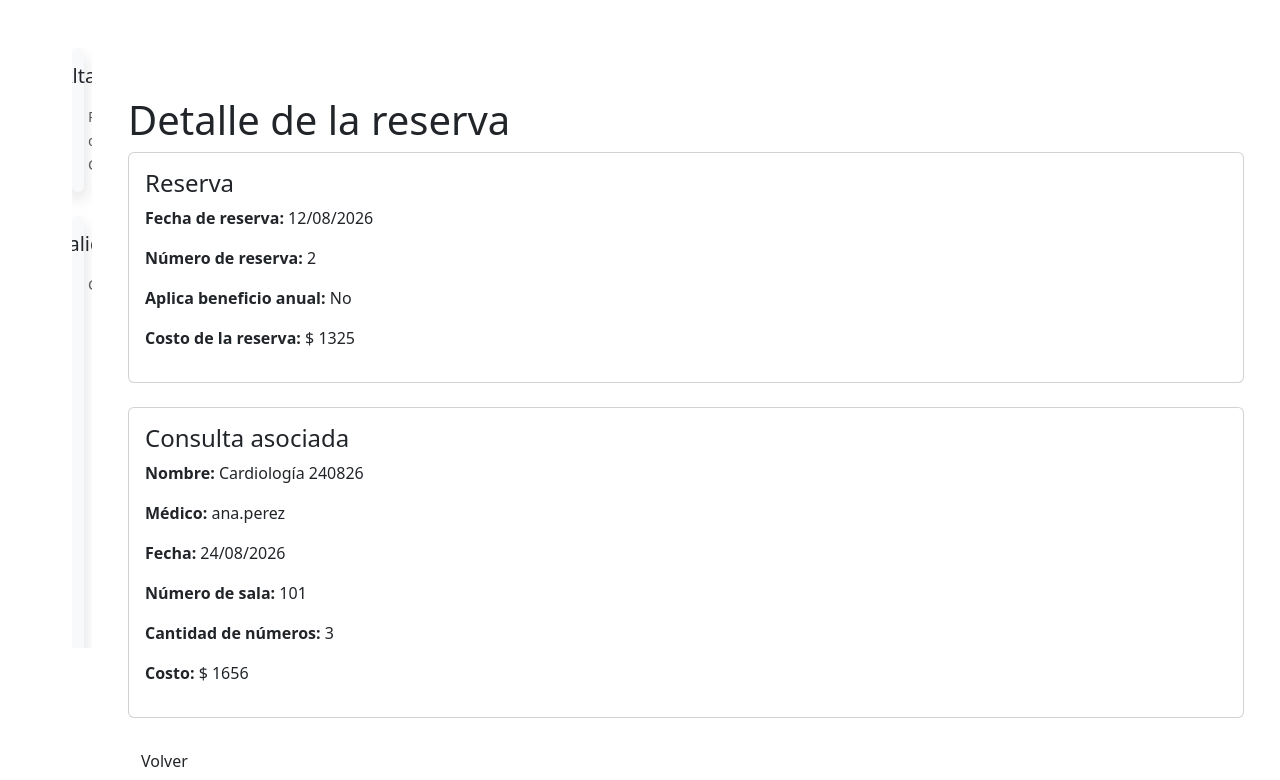
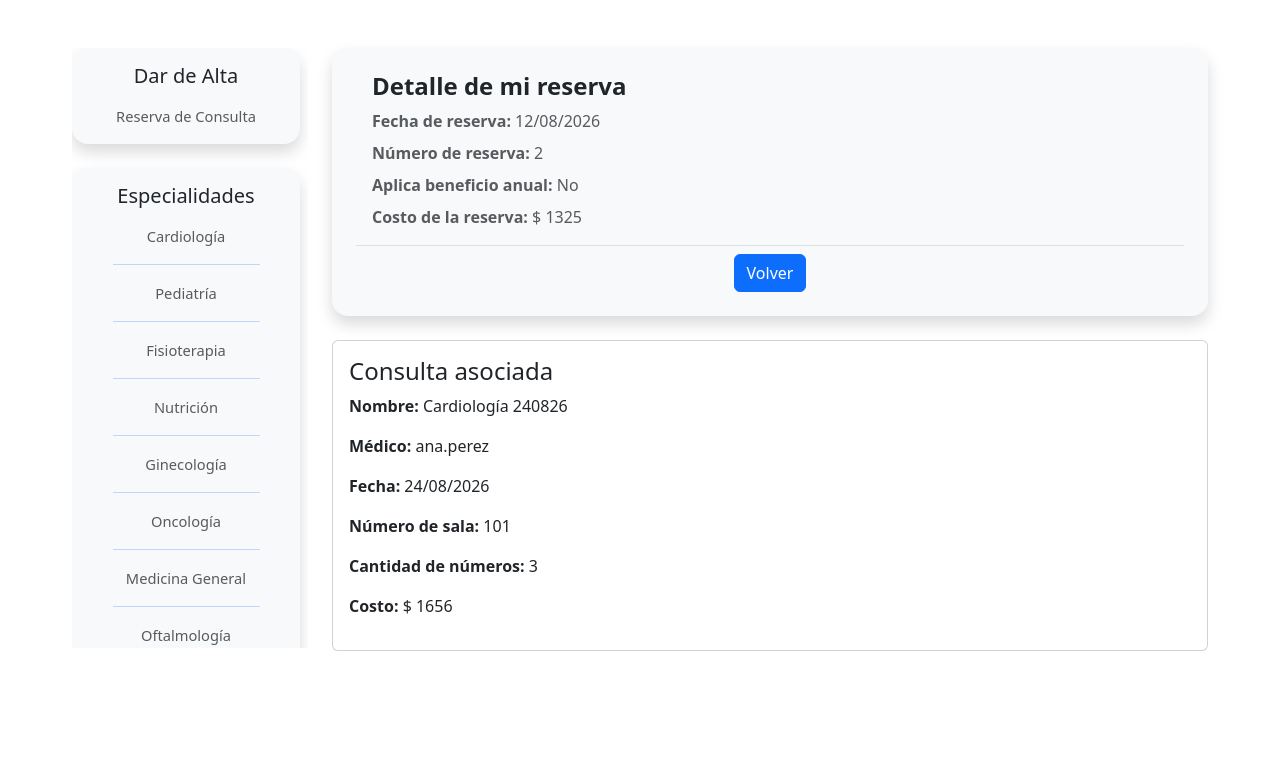
Before and after one commit to lukkyye/tprog, a web app: page /consultas/detailReservaPaciente.html in a window 1280 px wide. Shown: the part 70-850 px from the top of the page. After the commit the page ends 721 px from the top, so only its background shows below. Run offline with its HTML, style and script files only (its server is not run), Linux system fonts and the light colour scheme; data that the repository does not hold is empty.

Commit message:
Cambio cosas minimas y le doy estilo a detailReserva

```diff
--- a/webapp/consultas/consultaConsultaPaciente.html
+++ b/webapp/consultas/consultaConsultaPaciente.html
@@ -50,7 +50,7 @@
         <div class="container d-flex flex-column gap-4 ms-5 p-0 sidebar-scroll" style="max-height: 100%; overflow-y: auto;">
 
             <div class="container d-flex p-0 flex-column w-100 rounded-4 bg-light shadow justify-content-center align-items-center">
-                <div class="pt-2"><h5 class="pt-2">Alta</h5></div>
+                <div class="pt-2"><h5 class="pt-2">Dar de Alta</h5></div>
                 <div class="m-0 p-0 w-100">
                     <ul class="nav nav-link nav-fill d-flex flex-column gap-3 mx-0 mt-0 pb-3" style="width: 100%;">
                         <li class="nav-item hoverable w-100">
@@ -165,9 +165,9 @@
 		</div>
 
 		<!--Solo si el médico es médico de la consulta-->
-		<h2 class="h4">Mi reserva</h2>
-		<div class="card">
+		<div class="card mb-4">
 			<div class="card-body">
+				<h2 class="h4">Mi Reserva</h2>
 				<p>
 					<strong>Número:</strong>
 					2
--- a/webapp/consultas/detailReservaPaciente.html
+++ b/webapp/consultas/detailReservaPaciente.html
@@ -50,7 +50,7 @@
         <div class="d-flex flex-column gap-4 ms-5 p-0 pe-2 sidebar-scroll" style="flex: 1 1 0%; max-width: 25%; max-height: 100%; overflow-y: auto;">
 
             <div class="container d-flex p-0 flex-column rounded-4 bg-light shadow justify-content-center align-items-center">
-                <div class="pt-2"><h5 class="pt-2">Alta</h5></div>
+                <div class="pt-2"><h5 class="pt-2">Dar de Alta</h5></div>
                 <div class="m-0 p-0 w-100">
                     <ul class="nav nav-link nav-fill d-flex flex-column gap-3 mx-0 mt-0 pb-3" style="width: 100%;">
                         <li class="nav-item hoverable w-100">
@@ -124,31 +124,35 @@
             </div>
 
         </div>
-		<main class="container py-5">
-			<h1 class="mb.4">Detalle de la reserva</h1>
-			<div class="card mb-4">
-				<div class="card-body">
-					<h2 class="h4">Reserva</h2>
-					<p>
+
+		<div class="col-md-9 pe-5 d-flex flex-column gap-4">
+		<div class="card shadow rounded-4 border-0 bg-light p-4">
+			<div class="d-flex align-items-center mb-3">
+		    	<div class="col-9 ps-3">
+		        	<h4 class="m-0 fw-bold">Detalle de mi reserva</h4>
+		        	<p class="mb-0 text-muted mt-2">
 						<strong>Fecha de reserva:</strong>
 						12/08/2026
 					</p>
-					<p>
+					<p class="mb-0 text-muted mt-2">
 						<strong>Número de reserva:</strong>
 						2
 					</p>
-					<p>
+					<p class="mb-0 text-muted mt-2">
 						<strong>Aplica beneficio anual:</strong>
 						No
 					</p>
-					<p>
+					<p class="mb-0 text-muted mt-2">
 						<strong>Costo de la reserva:</strong>
 						$ 1325
 					</p>
 		    	</div>
 			</div>
-
-			<div class="card">
+			<div class="d-flex justify-content-center gap-2 pt-2 border-top">
+		    	<a href="consultaConsultaPaciente.html" class="btn btn-primary">Volver</a>
+			</div>
+		</div>
+		<div class="card mb-4">
 			<div class="card-body">
 				<h2 class="h4">Consulta asociada</h2>
 				<p>
@@ -177,10 +181,6 @@
 				</p>
 			</div>
 		</div>
-			<a href="consultaConsultaPaciente.html" class="btn btn-secundary mt-4">
-				Volver
-			</a>
-		</main>
 
 </body>
 </html>
--- a/webapp/consultas/listaConsultasDiaAprobadaPaciente.html
+++ b/webapp/consultas/listaConsultasDiaAprobadaPaciente.html
@@ -50,7 +50,7 @@
         <div class="d-flex flex-column gap-4 ms-5 p-0 pe-2 sidebar-scroll" style="flex: 1 1 0%; max-width: 25%; max-height: 100%; overflow-y: auto;">
 
             <div class="container d-flex p-0 flex-column rounded-4 bg-light shadow justify-content-center align-items-center">
-                <div class="pt-2"><h5 class="pt-2">Alta</h5></div>
+                <div class="pt-2"><h5 class="pt-2">Dar de Alta</h5></div>
                 <div class="m-0 p-0 w-100">
                     <ul class="nav nav-link nav-fill d-flex flex-column gap-3 mx-0 mt-0 pb-3" style="width: 100%;">
                         <li class="nav-item hoverable w-100">
```
Also changed, not shown: webapp/consultas/detailReservaMedico.html (+14 -14 lines). Lines whose indentation alone changed are shown as unchanged.
